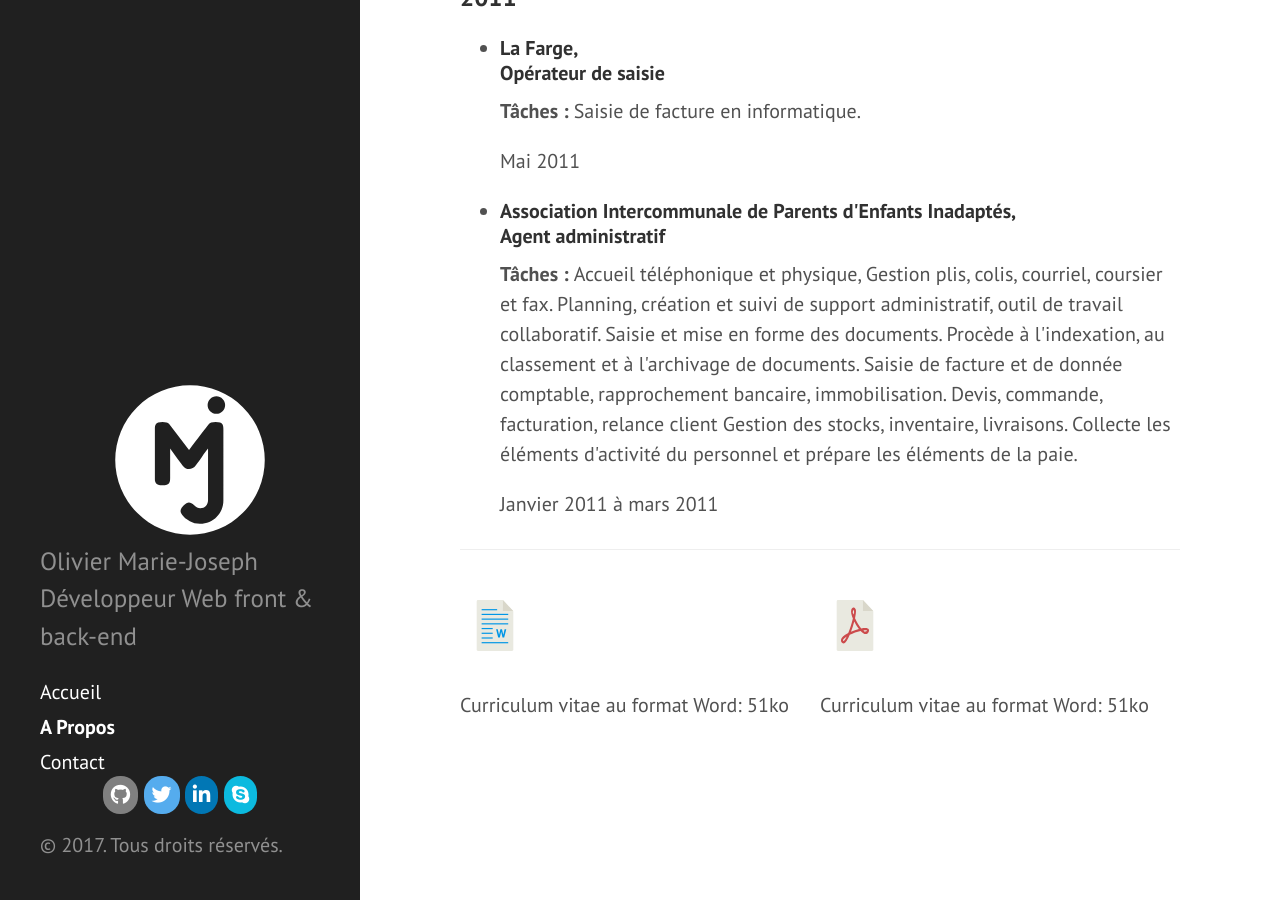
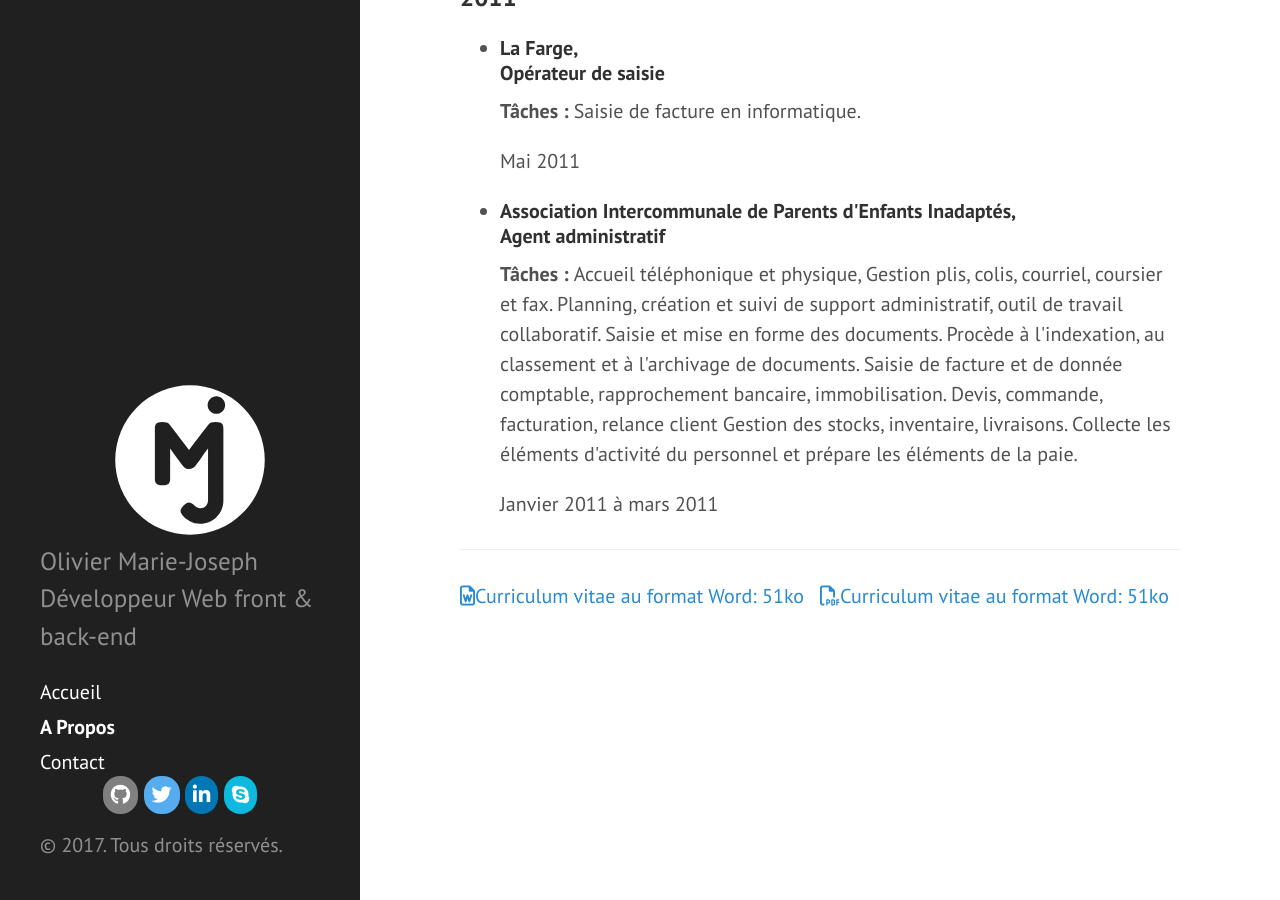
Before and after one commit to olivier-mj/olivier-mj.github.io, a Jekyll site: the page built from apropos.md, in a window 1280 px wide and 900 px high, scrolled down 3018 px. Built offline with Jekyll 4.4.1, drawn with Linux system fonts in a browser that asks for light colours; nearby versions of some CDN libraries.

Commit message:
Updated apropos.md

```diff
--- a/apropos.md
+++ b/apropos.md
@@ -246,11 +246,9 @@
 -----
 <div class="download grid-2">
 	<div class="doc">
-        <a href="{{ site.url }}/download/cv-web-developpeur-marie-joseph-ol.doc" target="_blank"><img src="{{ site.url }}/public/images/doc.svg" class="icon" width="70" alt="Curriculum vitae au format Word: 51ko"></a>
-        <p>Curriculum vitae au format Word: 51ko</p>
+        <a href="{{ site.url }}/download/cv-web-developpeur-marie-joseph-ol.doc" target="_blank"><i class="fa fa-file-word-o" aria-hidden="true"></i>Curriculum vitae au format Word: 51ko</a>
     </div>
     <div class="pdf">
-    	<a href="{{ site.url }}/download/cv-web-developpeur-marie-joseph-ol.pdf" target="_blank"><img src="{{ site.url }}/public/images/pdf.svg" class="icon" width="70" alt="Curriculum vitae au format Word: 51ko"></a>
-    <P>Curriculum vitae au format Word: 51ko</P>
+    	<a href="{{ site.url }}/download/cv-web-developpeur-marie-joseph-ol.pdf" target="_blank"><i class="fa fa-file-pdf-o" aria-hidden="true"></i>Curriculum vitae au format Word: 51ko</a>
     </div>
 </div>
```
